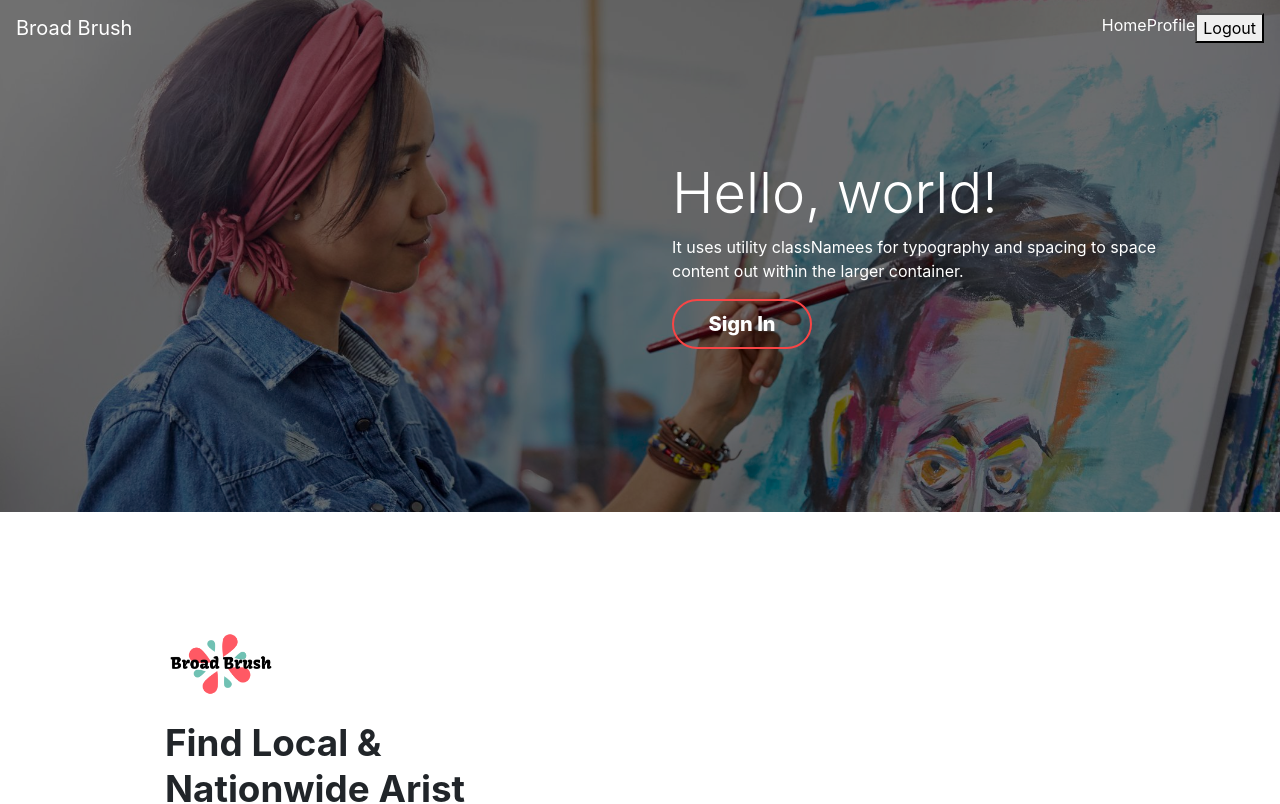
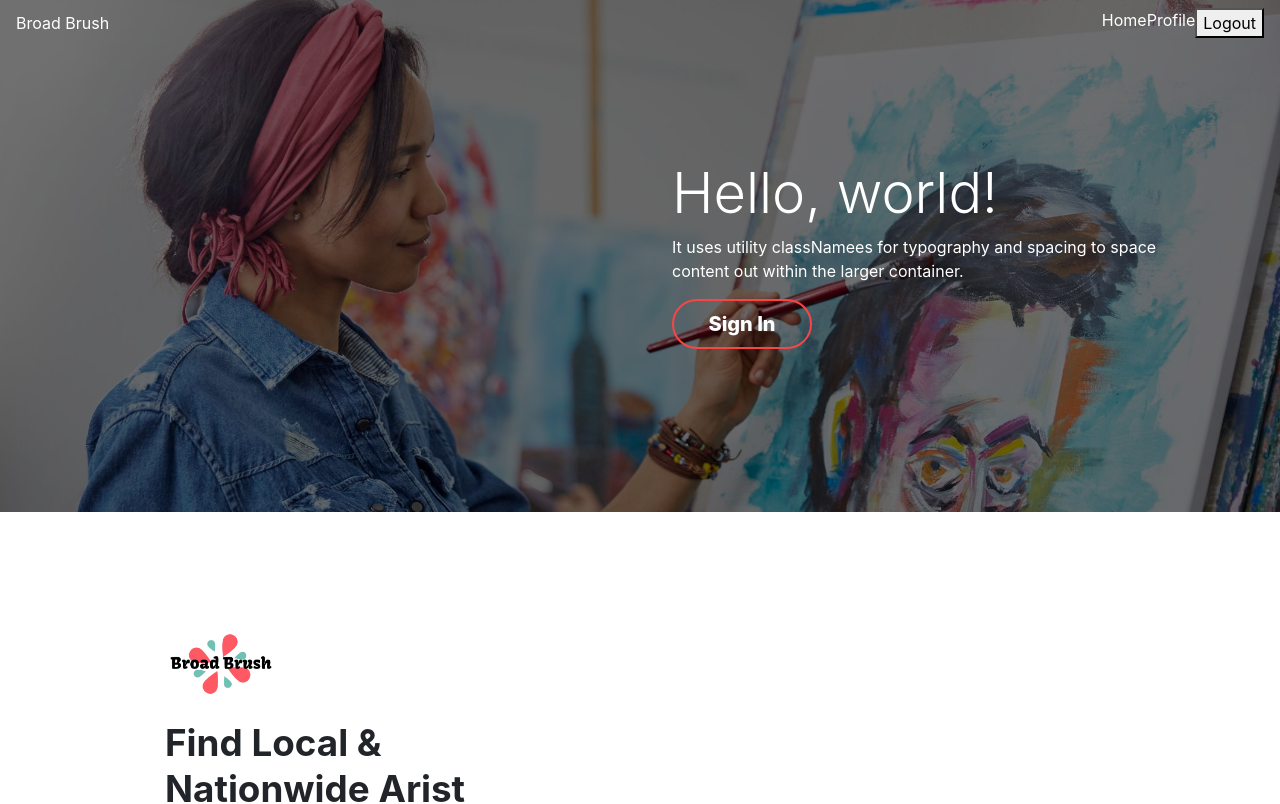
Before and after one commit to travisstew/Broad-Brush, a React (Create React App) app in the folder client/: page / in a window 1280 px wide. Shown: the top 804 px of the page. Built offline with nearby package versions, Linux system fonts and the light colour scheme.

Commit message:
updated UI

```diff
--- a/client/src/components/Navbar.js
+++ b/client/src/components/Navbar.js
@@ -19,10 +19,12 @@ class Navbar extends Component {
 
     return (
       <nav id={this.props.css} className="navbar navbar-expand-lg navbar-light sticky-top">
-      <a className="navbar-brand" href="/">
+      {/* <a className="navbar-brand" href="/">Broad Brush
+      </a> */}
       {/* <img src={logo}  class="d-inline-block align-top" alt=""/> */}
-        Broad Brush
-      </a>
+
+
+      <Link to="/">Broad Brush</Link>
       {/* <Link to="/">Navbar</Link> */}
 
       <button onClick={this.toggleNavbar} id="navbar-toggler-border" className={`${classTwo}`} type="button" data-toggle="collapse" data-target="#navbarNav" aria-controls="navbarNav" aria-expanded="false" aria-label="Toggle navigation">
--- a/package.json
+++ b/package.json
@@ -17,9 +17,9 @@
   "author": "",
   "license": "ISC",
   "bugs": {
-    "url": "https://github.com/travisstew/Broad-Brush/issues"
+    "url": "https://broad-brush.herokuapp.com/"
   },
-  "homepage": "https://github.com/travisstew/Broad-Brush",
+  "homepage": "",
   "dependencies": {
     "axios": "^0.19.1",
     "bcrypt": "^3.0.7",
```
